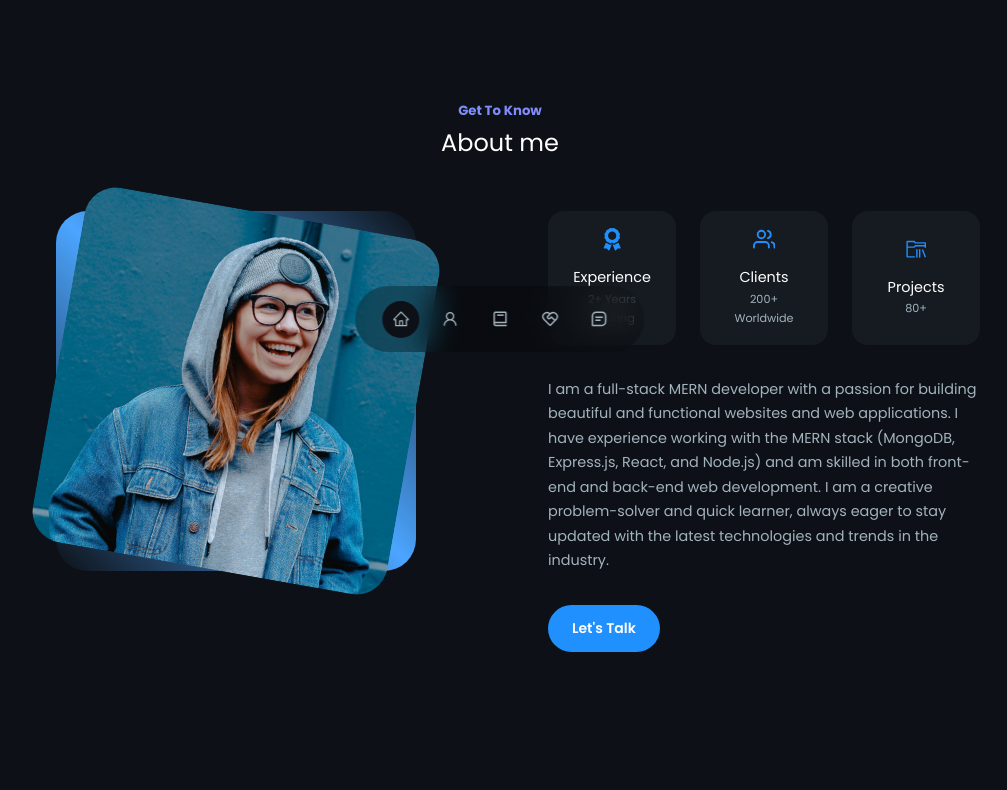
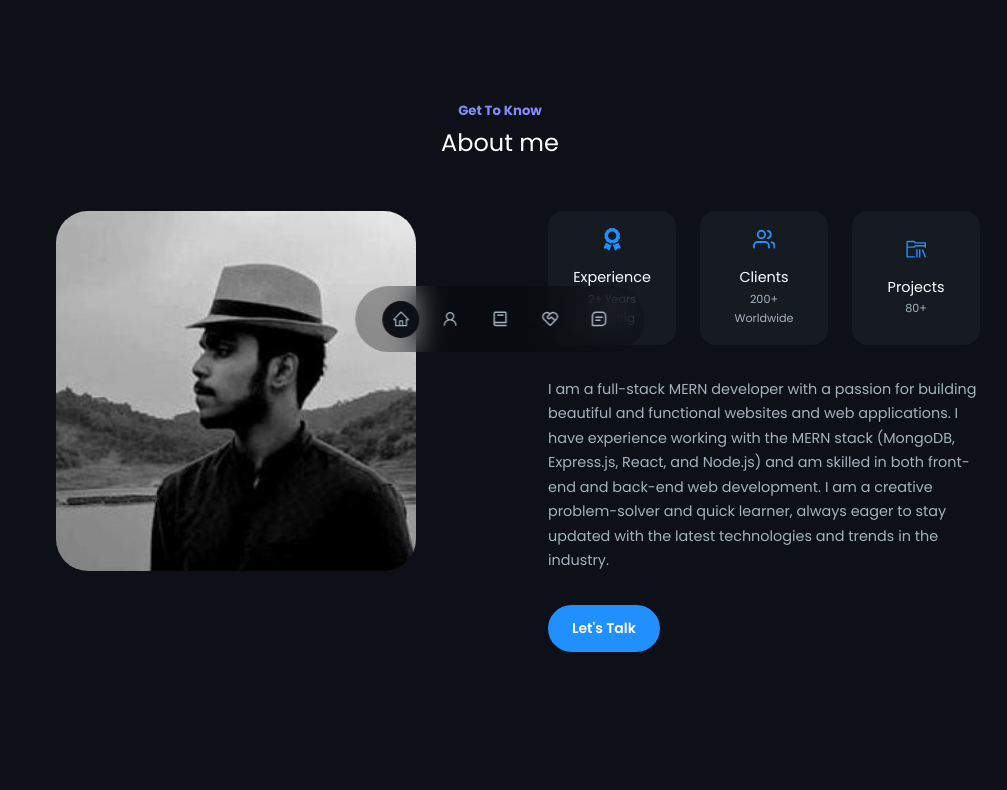
Before and after one commit to iambasilp/React-Basil-Portfolio, a React (Create React App) app: page / in a window 1280 px wide. Shown: the part 416-1206 px from the top of the page, without its empty margins (140-1147 px from the left). Built offline with nearby package versions, Linux system fonts and the light colour scheme.

Commit message:
unwanted now about images and background updated

```diff
--- a/src/components/about/About.jsx
+++ b/src/components/about/About.jsx
@@ -1,5 +1,5 @@
 import React from "react";
-import ME from "../../assets/me-about.jpg";
+import ME from "../../assets/basil.jpg";
 import { FaAward } from "react-icons/fa";
 import { FiUsers } from "react-icons/fi";
 import { VscFolderLibrary } from "react-icons/vsc";
--- a/src/components/about/about.css
+++ b/src/components/about/about.css
@@ -14,12 +14,12 @@
   justify-self: center;
   height: max-content;
   /* background: linear-gradient(90deg,#4ca5ff 2.34%,#b673f8 100.78%); */
-  background: linear-gradient(
+  /* background: linear-gradient(
     45deg,
     transparent,
-    #4ca5ff,
+    #34023b,
     transparent
-  );
+  ); */
 
 }
 .about__img {
@@ -27,13 +27,13 @@
   width: 240px;
   border-radius: 2rem;
   overflow: hidden;
-  transform: rotate(10deg);
+  /* transform: rotate(10deg); */
   transition: var(--transition);
   display: flex;
 }
 
 .about__img:hover {
-  transform: rotate(0deg);
+  /* transform: rotate(0deg); */
 }
 .about__cards {
   grid-template-columns: repeat(2, 1fr);
```
Also changed, not shown: src/assets/Screenshot (11).png (added).
